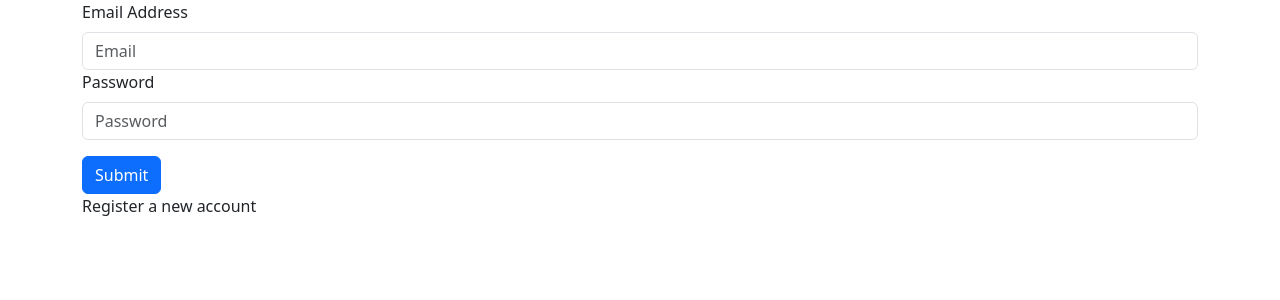
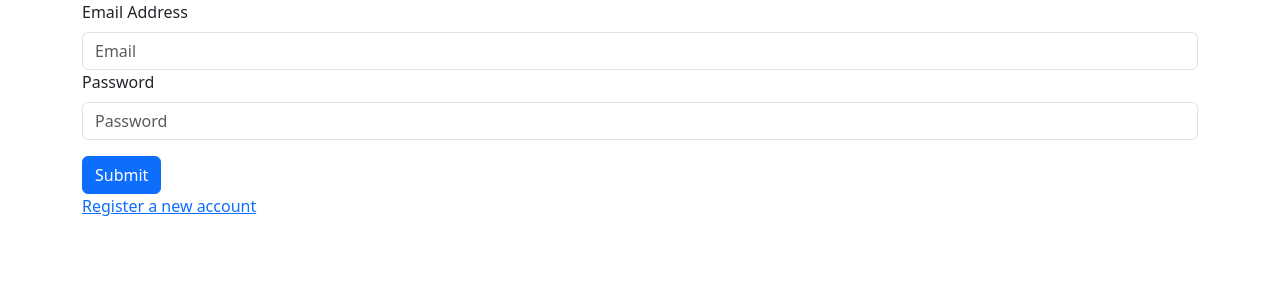
Before and after one commit to celdond/Vital-Mail, a React (Vite) app in the folder frontend/: page / in a window 1280 px wide. Shown: the top 300 px of the page. Built offline with nearby package versions, Linux system fonts and the light colour scheme; the HTML template or start-up script is replaced by a standard one.

Commit message:
adjustments Apply Link and timeSet

```diff
--- a/frontend/src/components/homePage.tsx
+++ b/frontend/src/components/homePage.tsx
@@ -5,6 +5,7 @@ import {
 	MailListContextType,
 	tokenType,
 } from './lib/SharedContext';
+import { timeSet } from './lib/timeConvert';
 import MailDisplay from './mail';
 import { callServer } from './lib/apiCom';
 import { Container, Navbar, Offcanvas, Row, Col } from 'react-bootstrap';
@@ -21,7 +22,8 @@ const getMail = (setList: Function, mailbox: string, user: tokenType) => {
 			return response.json();
 		})
 		.then((json) => {
-			setList(json);
+			const organizedList = timeSet(json);
+			setList(organizedList);
 		})
 		.catch((err) => {
 			alert(`Error retrieving emails, please try again.\n${err}`);
--- a/frontend/src/pages/login.tsx
+++ b/frontend/src/pages/login.tsx
@@ -1,6 +1,6 @@
-import { Button, Container, Form, Col, NavLink } from 'react-bootstrap';
+import { Button, Container, Form, Col} from 'react-bootstrap';
 import { useState } from 'react';
-import { useNavigate } from 'react-router-dom';
+import { useNavigate, Link } from 'react-router-dom';
 import { callServer } from '../components/lib/apiCom';
 
 export default function Login() {
@@ -55,7 +55,7 @@ export default function Login() {
 							Submit
 						</Button>
 						<div>
-							<NavLink href="/register">Register a new account</NavLink>
+							<Link to="/register">Register a new account</Link>
 						</div>
 					</Col>
 				</Col>
```
